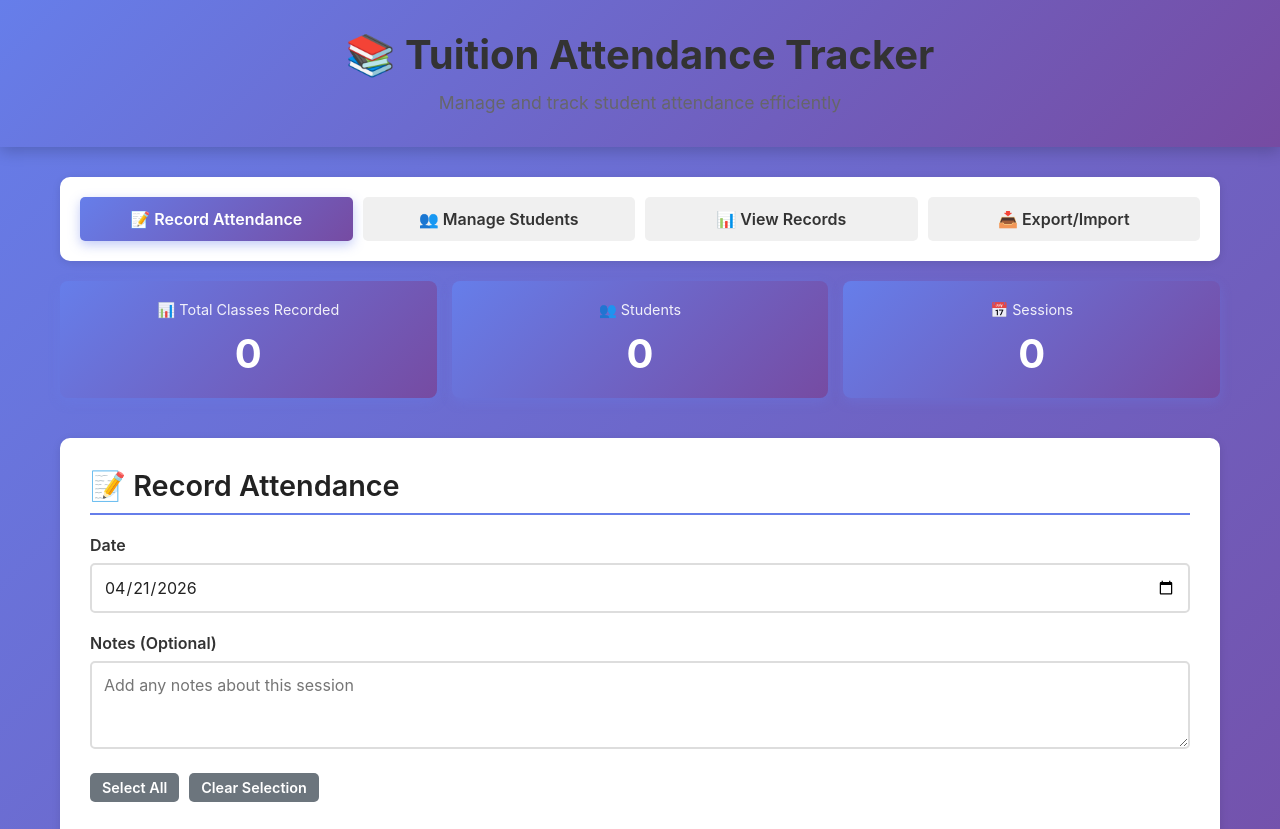
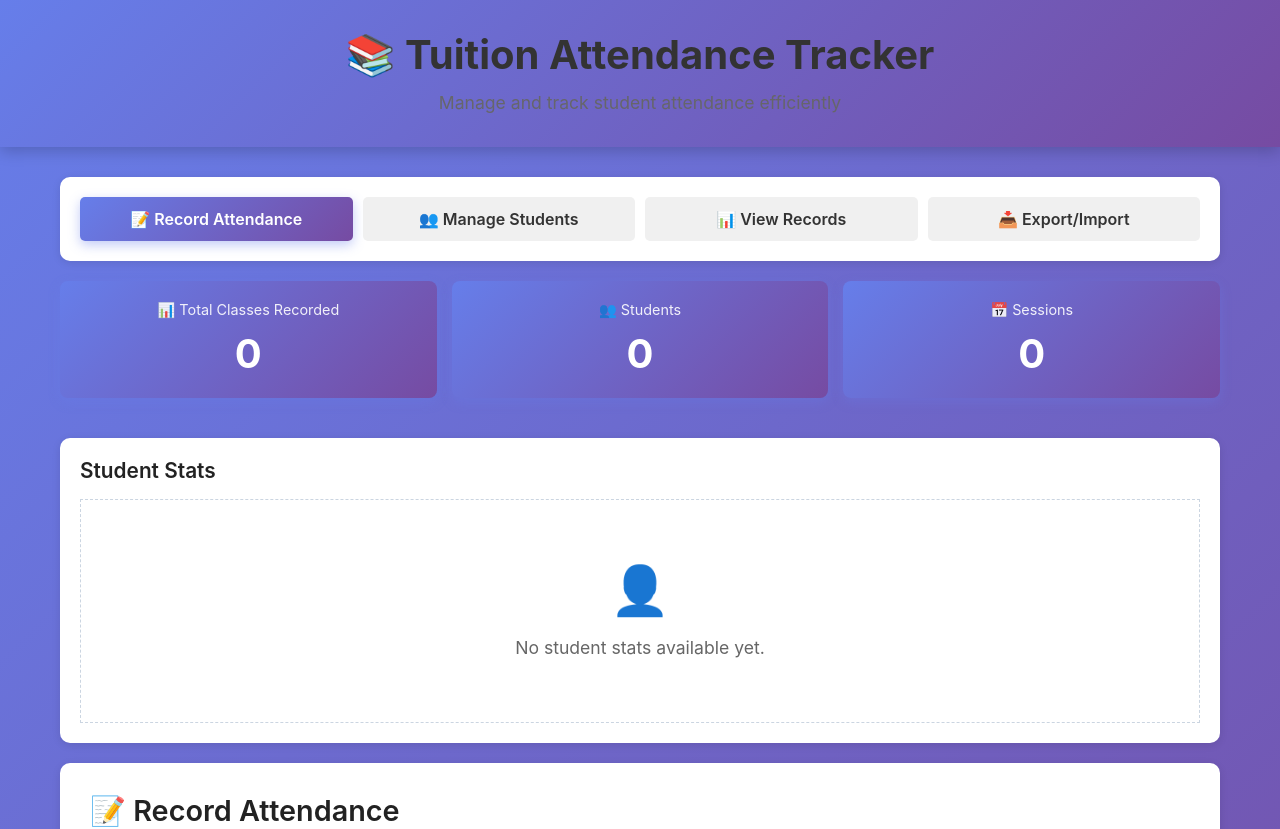
Before and after one commit to Nirjhor1357/tuition-attendance, a React (Vite) app: page / in a window 1280 px wide. Shown: the top 829 px of the page. Built offline with nearby package versions, Linux system fonts and the light colour scheme.

Commit message:
Add per-student stats dashboard cards

```diff
--- a/src/App.css
+++ b/src/App.css
@@ -104,6 +104,73 @@
   grid-template-columns: repeat(auto-fit, minmax(200px, 1fr));
   gap: 15px;
   margin-bottom: 20px;
+}
+
+.statistics-panel {
+  display: flex;
+  flex-direction: column;
+  gap: 20px;
+}
+
+.student-stats-section {
+  background: white;
+  border-radius: 10px;
+  padding: 20px;
+  box-shadow: 0 2px 8px rgba(0, 0, 0, 0.1);
+}
+
+.student-stats-section h3 {
+  margin-bottom: 16px;
+  color: #222;
+}
+
+.student-stats-grid {
+  display: grid;
+  grid-template-columns: repeat(auto-fit, minmax(220px, 1fr));
+  gap: 14px;
+}
+
+.student-stat-card {
+  border: 1px solid #e5e7eb;
+  border-radius: 12px;
+  padding: 16px;
+  background: linear-gradient(180deg, #ffffff 0%, #f8f9ff 100%);
+  box-shadow: 0 1px 4px rgba(0, 0, 0, 0.05);
+}
+
+.student-stat-name {
+  font-weight: 700;
+  color: #222;
+  font-size: 1.05em;
+  margin-bottom: 8px;
+}
+
+.student-stat-value {
+  font-size: 2.2em;
+  font-weight: 800;
+  color: #667eea;
+  line-height: 1;
+}
+
+.student-stat-label {
+  color: #444;
+  font-weight: 600;
+  margin-top: 4px;
+}
+
+.student-stat-meta {
+  display: flex;
+  flex-direction: column;
+  gap: 4px;
+  margin-top: 12px;
+  color: #555;
+  font-size: 0.92em;
+}
+
+.student-stats-empty {
+  margin: 0;
+  box-shadow: none;
+  border: 1px dashed #cbd5e1;
 }
 
 .stat-card {
--- a/src/App.jsx
+++ b/src/App.jsx
@@ -158,7 +158,7 @@ function App() {
           </button>
         </nav>
 
-        <Statistics stats={stats} />
+        <Statistics stats={stats} students={students} attendance={attendance} />
 
         <div className="content">
           {activeTab === 'record' && (
--- a/src/components/Statistics.jsx
+++ b/src/components/Statistics.jsx
@@ -1,7 +1,23 @@
 import React from 'react';
 
-function Statistics({ stats }) {
+function Statistics({ stats, students = [], attendance = [] }) {
+  const studentStats = students
+    .map((student) => {
+      const records = attendance.filter((record) => record.studentId === student.id);
+      const sortedRecords = [...records].sort((a, b) => String(a.date).localeCompare(String(b.date)));
+
+      return {
+        id: student.id,
+        name: student.name,
+        totalClasses: records.length,
+        firstDate: sortedRecords[0]?.date || null,
+        lastDate: sortedRecords[sortedRecords.length - 1]?.date || null,
+      };
+    })
+    .sort((a, b) => a.name.localeCompare(b.name));
+
   return (
+    <div className="statistics-panel">
       <div className="statistics">
         <div className="stat-card">
           <div className="stat-label">📊 Total Classes Recorded</div>
@@ -16,6 +32,31 @@ function Statistics({ stats }) {
           <div className="stat-value">{stats.sessionCount || 0}</div>
         </div>
       </div>
+
+      <div className="student-stats-section">
+        <h3>Student Stats</h3>
+        <div className="student-stats-grid">
+          {studentStats.length === 0 ? (
+            <div className="empty-state student-stats-empty">
+              <div className="empty-state-icon">👤</div>
+              <p>No student stats available yet.</p>
+            </div>
+          ) : (
+            studentStats.map((student) => (
+              <div className="student-stat-card" key={student.id}>
+                <div className="student-stat-name">{student.name}</div>
+                <div className="student-stat-value">{student.totalClasses}</div>
+                <div className="student-stat-label">Classes taken</div>
+                <div className="student-stat-meta">
+                  <span>First: {student.firstDate ? new Date(student.firstDate).toLocaleDateString() : '-'}</span>
+                  <span>Last: {student.lastDate ? new Date(student.lastDate).toLocaleDateString() : '-'}</span>
+                </div>
+              </div>
+            ))
+          )}
+        </div>
+      </div>
+    </div>
   );
 }
 
```
Lines whose indentation alone changed are shown as unchanged.
